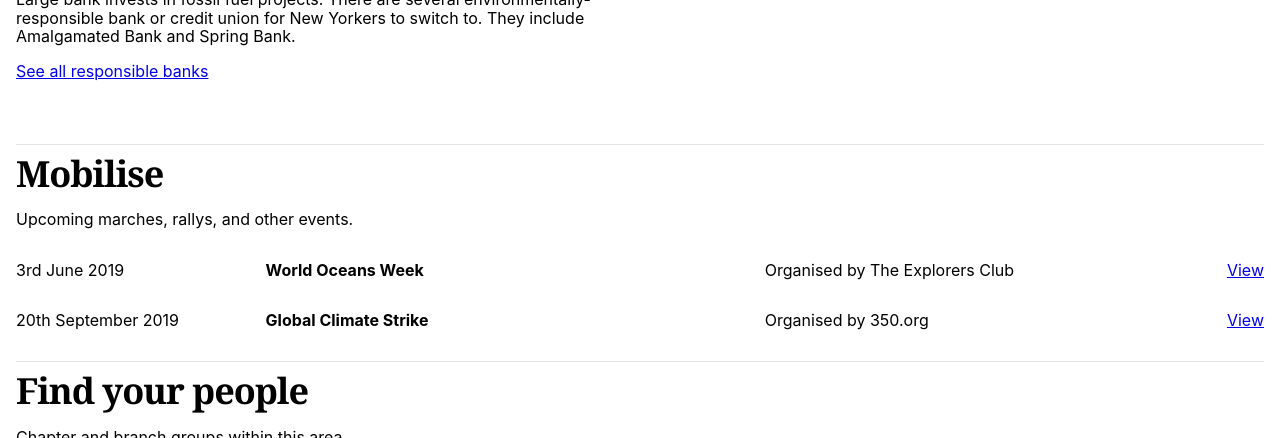
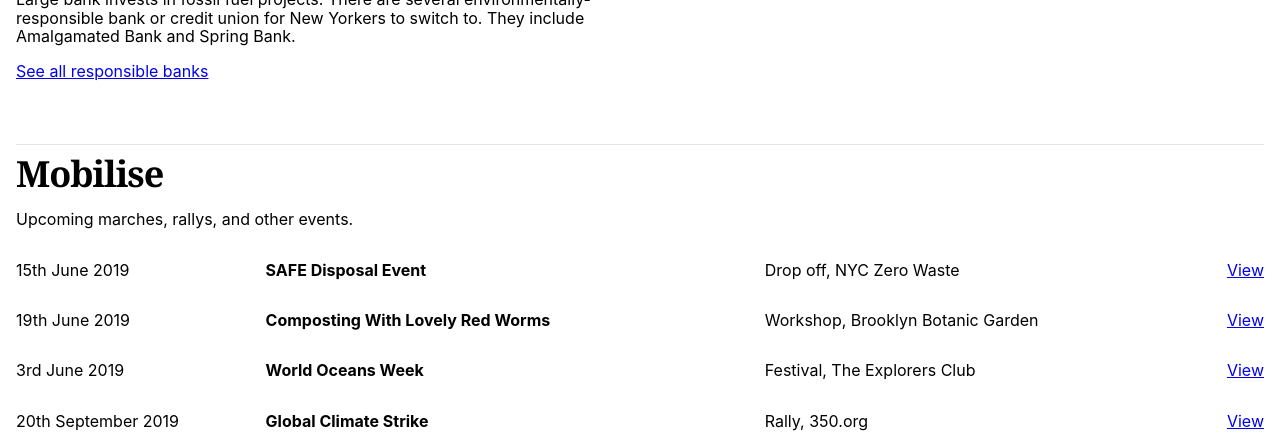
Before and after one commit to dnywh/climatelocal, a Jekyll site: the page built from _areas/new-york-city.md, in a window 1280 px wide and 900 px high, scrolled down 4348 px, cut to the strip 0-438 px from the top of the window. Built offline with Jekyll 4.4.1, drawn with Linux system fonts in a browser that asks for light colours.

```diff
--- a/_areas/new-york-city.md
+++ b/_areas/new-york-city.md
@@ -71,13 +71,28 @@ local-opportunities:
     cta: See more
 
 events:
+  - title: SAFE Disposal Event
+    start-date: 2019-06-15 10:00:00 -0400
+    end-date: 2019-06-15 17:00:00 -0400
+    recurring: weekly
+    host: NYC Zero Waste
+    type: drop off
+    url: http://nyc.gov/dropspecialwaste
+  - title: Composting With Lovely Red Worms
+    start-date: 2019-06-18 18:00:00 -0400
+    start-date: 2019-06-18 20:00:00 -0400
+    host: Brooklyn Botanic Garden
+    type: workshop
+    url: https://classes.bbg.org/CourseStatus.awp?&course=19SCPCLRA
   - title: World Oceans Week
-    date: 2019-06-03 09:45:00 -0400
-    organiser: The Explorers Club
+    start-date: 2019-06-03 09:45:00 -0400
+    host: The Explorers Club
+    type: festival
     url: https://explorers.org/events/detail/world_oceans_week_2019_monday
   - title: Global Climate Strike
-    date: 2019-09-20 09:00:00 -0400
-    organiser: 350.org
+    start-date: 2019-09-20 09:00:00 -0400
+    host: 350.org
+    type: rally
     url: https://globalclimatestrike.net
 
 ---
--- a/_layouts/area.html
+++ b/_layouts/area.html
@@ -67,9 +67,9 @@ layout: default
 <ul class="events">
   {% for event in page.events %}
   <li>
-    <p>{{ event.date | date_to_long_string: "ordinal" }}</p>
+    <p>{{ event.start-date | date_to_long_string: "ordinal" }}</p>
     <p><strong>{{ event.title }}</strong></p>
-    <p>Organised by {{ event.organiser }}</a> </p>
+    <p>{{ event.type | capitalize }}, {{ event.host }}</a> </p>
     <p><a href="{{ event.url }}" target="_blank">View</a></p>
   </li>
   {% endfor %}
```
